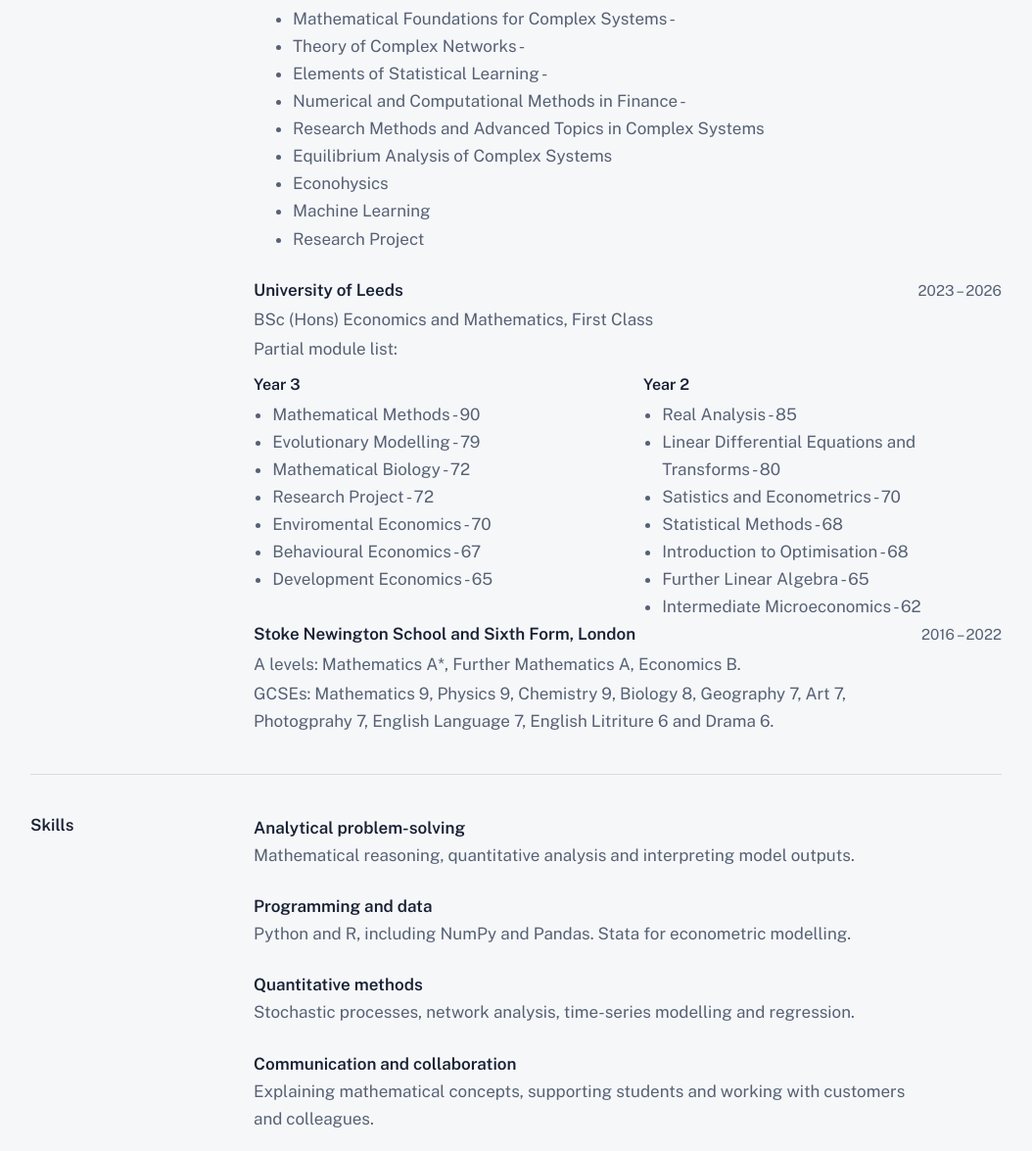
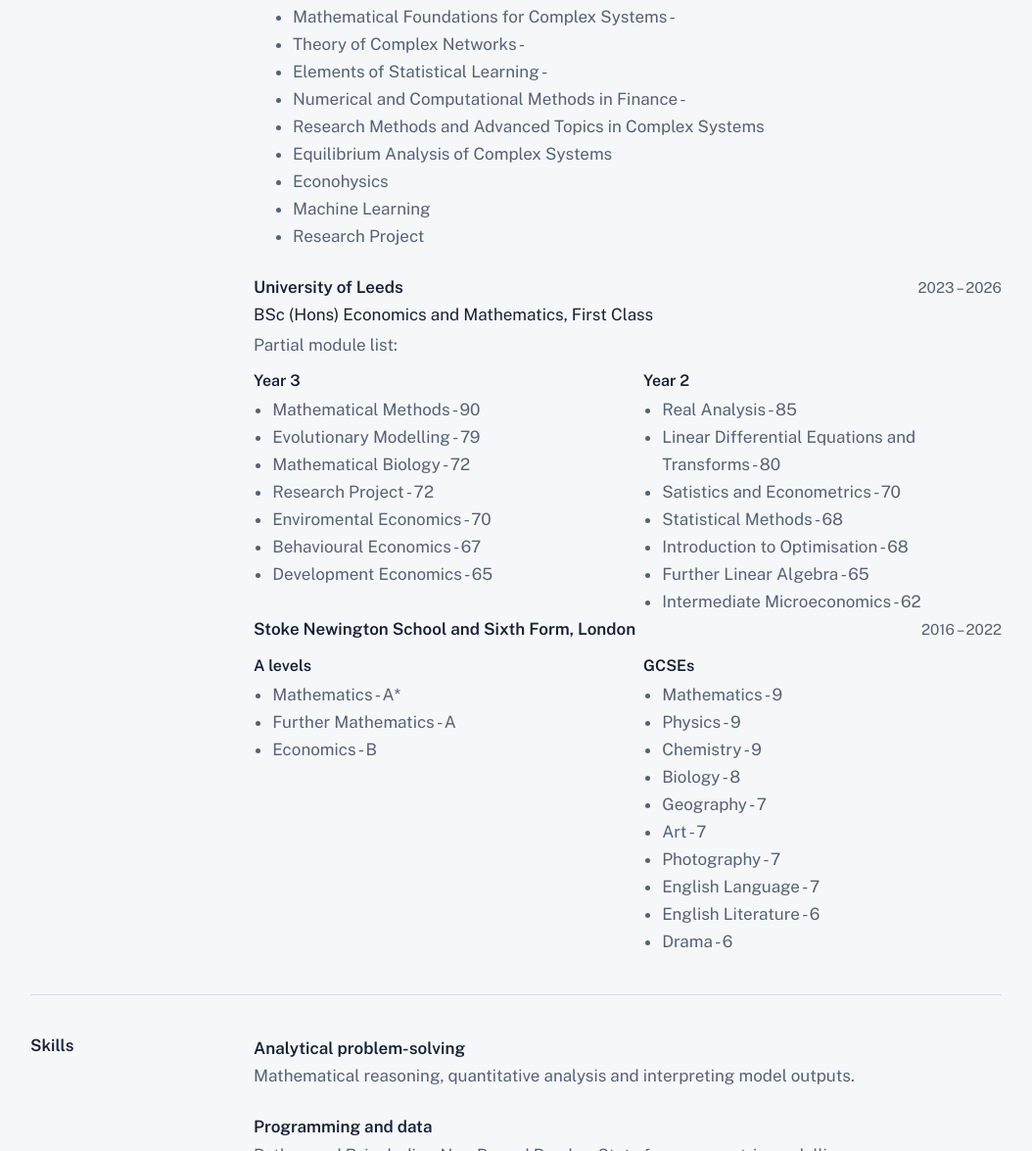
Before and after one commit to Campbell-Douglas/Campbell-Douglas.github.io, a plain HTML site: page index.html in a window 1280 px wide. Shown: the part 1960-3135 px from the top of the page at 98% size, without its empty margins (113-1167 px from the left). Drawn offline with nearby package versions, Linux system fonts and the light colour scheme.

Commit message:
Update index.html

```diff
--- a/index.html
+++ b/index.html
@@ -162,7 +162,7 @@ footer{border-top:1px solid var(--rule);padding:1.5rem 0 3rem;color:var(--muted)
     <div class="content">
       <div>
         <div class="job"><strong>King’s College London</strong><span>2026 – 2027</span></div>
-        <p class="detail">MSc Complex Systems and Data Modelling (in progress)</p>
+        <p>MSc Complex Systems and Data Modelling, (in progress)</p>
         <p class="detail">The modules im taking:</p>
         <ul class="detail modules">
           <li>Mathematical Foundations for Complex Systems - </li>
@@ -178,7 +178,7 @@ footer{border-top:1px solid var(--rule);padding:1.5rem 0 3rem;color:var(--muted)
       </div>
       <div>
         <div class="job"><strong>University of Leeds</strong><span>2023 – 2026</span></div>
-        <p class="detail">BSc (Hons) Economics and Mathematics, First Class</p>
+        <p>BSc (Hons) Economics and Mathematics, First Class</p>
         <p class="detail">Partial module list:</p>
         <div class="years">
           <div>
@@ -208,10 +208,34 @@ footer{border-top:1px solid var(--rule);padding:1.5rem 0 3rem;color:var(--muted)
         </div>
       <div>
         <div class="job"><strong>Stoke Newington School and Sixth Form, London</strong><span>2016 – 2022</span></div>
-        <p class="detail">A levels: Mathematics A*, Further Mathematics A, Economics B.</p>
-        <p class="detail"> GCSEs: Mathematics 9, Physics 9, Chemistry 9, Biology 8, Geography 7, Art 7, Photogprahy 7, English Language 7, English Litriture 6 and Drama 6.</p>
+        <div class="years">
+          <div>
+            <h4>A levels</h4>
+            <ul class="detail">
+              <li>Mathematics - A*</li>
+              <li>Further Mathematics - A</li>
+              <li>Economics - B</li>
+            </ul>
+          </div>
+          <div>
+            <h4>GCSEs</h4>
+            <ul class="detail">
+              <li>Mathematics - 9</li>
+              <li>Physics - 9</li>
+              <li>Chemistry - 9</li>
+              <li>Biology - 8</li>
+              <li>Geography - 7</li>
+              <li>Art - 7</li>
+              <li>Photography - 7</li>
+              <li>English Language - 7</li>
+              <li>English Literature - 6</li>
+              <li>Drama - 6</li>
+            </ul>
+          </div>
+        </div>
       </div>
     </div>
+
   </section>
 
   <section id="skills">
```
